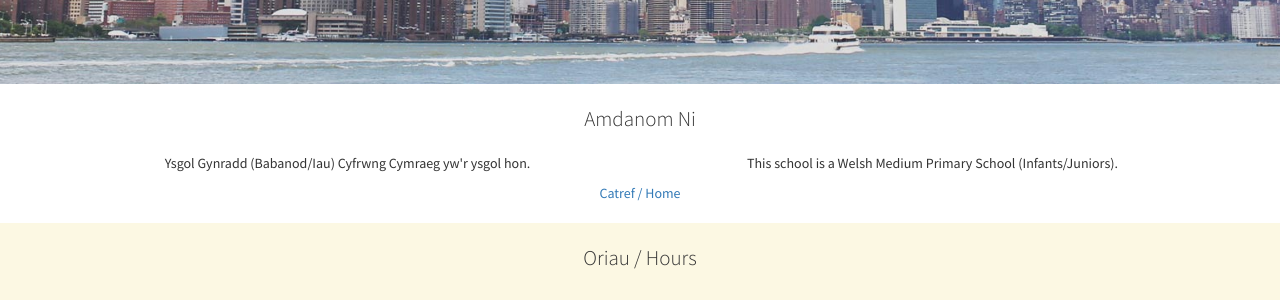
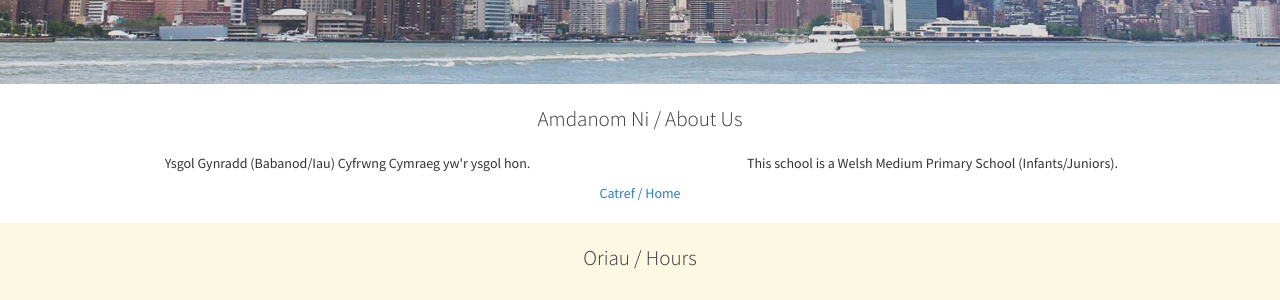
Before and after one commit to matatysgolbethel/matatysgolbethel.github.io, a Jekyll site: the page built from index.html, in a window 1280 px wide and 900 px high, scrolled down 661 px. Shown: the part 155-455 px from the top of the window. Built offline with Jekyll 4.4.1, drawn with Linux system fonts in a browser that asks for light colours.

Commit message:
Update about.html

```diff
--- a/_includes/about.html
+++ b/_includes/about.html
@@ -2,7 +2,7 @@
   <div class="container">
     <div class="row">
       <div class="col-lg-12 text-center">
-        <h2 class="lead">Amdanom Ni</h2>
+        <h2 class="lead">Amdanom Ni / About Us</h2>
       </div>
         <div class="col-lg-6 text-center">
           <p>Ysgol Gynradd (Babanod/Iau) Cyfrwng Cymraeg yw'r ysgol hon.</p>
```
